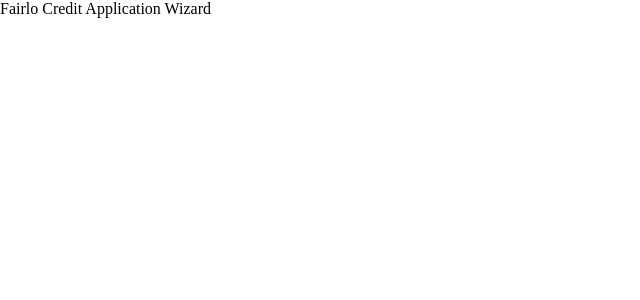
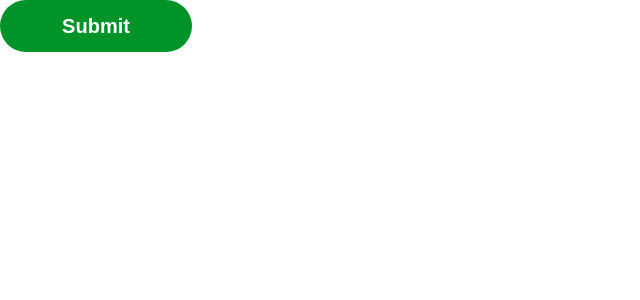
Before and after one commit to alexRasi/credit-application-wizard, a React (Vite) app: page / in a window 1280 px wide. Shown: the top 300 px of the page, without its empty margins (0-640 px from the left). Built offline with nearby package versions, Linux system fonts and the light colour scheme.

Commit message:
feat(button): create button

```diff
--- a/src/App.tsx
+++ b/src/App.tsx
@@ -1,7 +1,19 @@
 import "./App.css";
+import "@fontsource-variable/inter";
+
+import { Button } from "./components/Button/Button";
 
 function App() {
-  return <>Fairlo Credit Application Wizard</>;
+  return (
+    <>
+      <Button
+        label="Submit"
+        onClick={() => {
+          console.log("Submit clicked");
+        }}
+      />
+    </>
+  );
 }
 
 export default App;
--- /dev/null
+++ b/src/components/Button/Button.styles.ts
@@ -0,0 +1,20 @@
+import styled from "styled-components";
+
+export const StyledButton = styled.button`
+  all: unset;
+  background-color: green;
+  min-width: 128px;
+  // height: 56px;
+  padding: 16px 32px;
+  background-color: #009327;
+  color: #ffffff;
+  display: inline-flex;
+  align-items: center;
+  justify-content: center;
+  border-radius: 100px;
+
+  font-weight: 600;
+  font-size: 20px;
+  line-height: 100%;
+  letter-spacing: 0%;
+`;
--- a/src/components/Button/Button.tsx
+++ b/src/components/Button/Button.tsx
@@ -1,8 +1,10 @@
+import { StyledButton } from "./Button.styles";
+
 type ButtonProps = {
   label: string;
   onClick: () => void;
 };
 
 export const Button = ({ label, onClick }: ButtonProps) => {
-  return <button onClick={onClick}>{label}</button>;
+  return <StyledButton onClick={onClick}>{label}</StyledButton>;
 };
--- a/src/index.css
+++ b/src/index.css
@@ -1,3 +1,7 @@
+:root {
+  font-family: 'Inter Variable', sans-serif;
+}
+
 body {
   margin: 0;
 }
```
